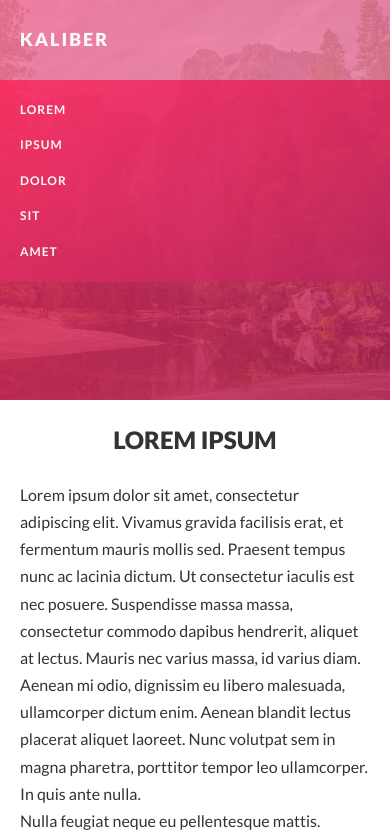
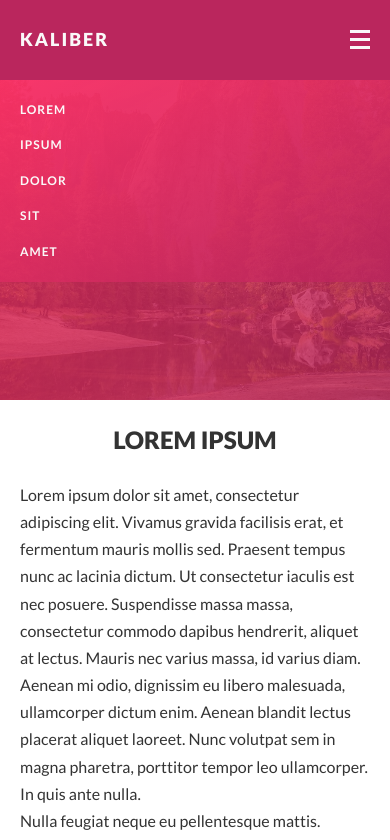
Before and after one commit to madebymilly/interactive-nav, a React (Create React App) app: page / in a window 390 px wide. Shown: the top 840 px of the page. Built offline with nearby package versions, Linux system fonts and the light colour scheme.

Commit message:
styling mobile nav

```diff
--- a/src/sass/_header.scss
+++ b/src/sass/_header.scss
@@ -9,11 +9,15 @@
     z-index: 1;
     transition: top .5s ease, background-color .2s linear 0s;
 
-    background-color: rgba(255,255,255,.3);
+    //background-color: rgba(255,255,255,.3);
 
     display: flex;
     align-items: center;
     justify-content: flex-end;
+
+    @include respond-to(phone) {
+      background-color: $color-primary-dark;
+    }
 
     @include respond-to(no-phone) {
       &--dark {
@@ -95,6 +99,12 @@
       margin: 0 1rem;
     }
 
+    @include respond-to(phone) {
+      visibility: visible;
+      opacity: 1;
+      position: static;
+    }
+
     @include respond-to(no-phone) {
       &--shown {
         visibility: visible;
```
